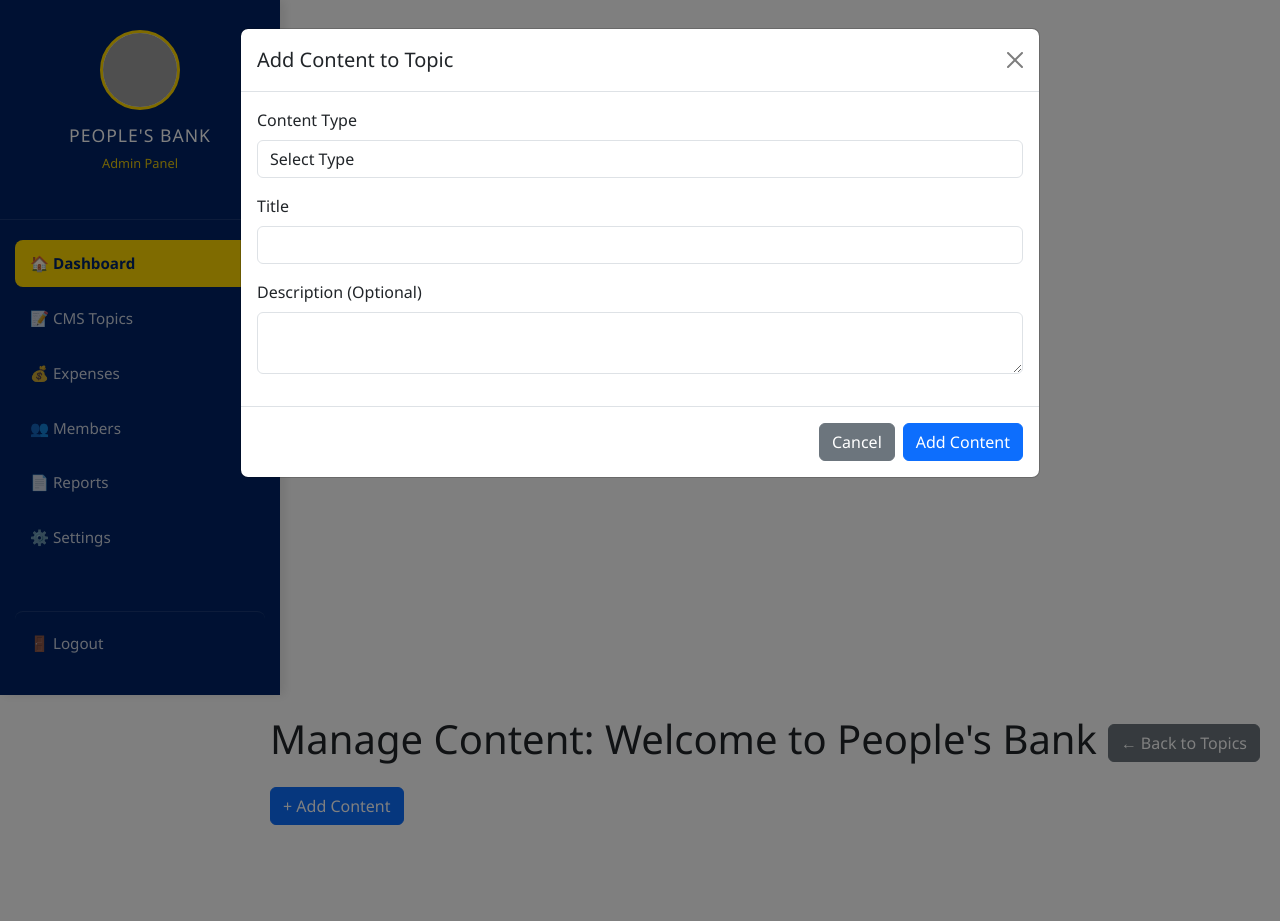
After one commit to supremojubil/PeoplesBankCMS, a PHP site: page /admin/cms_content.php?topic_id=1 in a window 1280 px wide, after a click on "+ Add Content". The commit adds this page. Run offline with PHP 8.4, Linux system fonts and the light colour scheme; a user stored in the database is signed in; data comes from the database, SQL or seed files in the repository; both versions use the stored data as it was after the commit; data that the repository does not hold is empty; grey boxes are pictures that could not be loaded.

Commit message:
Consolidate connection in db.php;added set up to my sql;added sample content management, no css yet

```diff
--- /dev/null
+++ b/admin/cms_content.php
@@ -0,0 +1,228 @@
+<?php
+session_start();
+require_once '../db_function/db.php';
+
+// Check if user is logged in
+if (!isset($_SESSION['user_id'])) {
+    header("Location: ../login.php");
+    exit();
+}
+
+$topic_id = $_GET['topic_id'] ?? 0;
+
+// Fetch topic details
+$stmt = $pdo->prepare("SELECT * FROM topics WHERE id = ?");
+$stmt->execute([$topic_id]);
+$topic = $stmt->fetch();
+
+if (!$topic) {
+    header("Location: cms_topics.php");
+    exit();
+}
+
+// Handle content addition
+if ($_SERVER['REQUEST_METHOD'] === 'POST') {
+    $type = $_POST['type'];
+    $title = trim($_POST['title']);
+    $description = trim($_POST['description']);
+    $content = '';
+
+    if ($type === 'text') {
+        $content = $_POST['text_content'];
+    } elseif ($type === 'image' || $type === 'file') {
+        if (isset($_FILES['file']) && $_FILES['file']['error'] === UPLOAD_ERR_OK) {
+            $upload_dir = '../uploads/';
+            if (!is_dir($upload_dir)) {
+                mkdir($upload_dir, 0755, true);
+            }
+
+            $file_name = basename($_FILES['file']['name']);
+            $file_path = $upload_dir . time() . '_' . $file_name;
+
+            if (move_uploaded_file($_FILES['file']['tmp_name'], $file_path)) {
+                $content = $file_path;
+            }
+        }
+    }
+
+    if (!empty($title) && !empty($content)) {
+        $stmt = $pdo->prepare("INSERT INTO topic_content (topic_id, type, title, content, file_name, description) VALUES (?, ?, ?, ?, ?, ?)");
+        $stmt->execute([$topic_id, $type, $title, $content, $_FILES['file']['name'] ?? '', $description]);
+
+        header("Location: cms_content.php?topic_id=$topic_id&success=added");
+        exit();
+    }
+}
+
+// Handle content deletion
+if (isset($_GET['delete_content']) && is_numeric($_GET['delete_content'])) {
+    $stmt = $pdo->prepare("SELECT * FROM topic_content WHERE id = ?");
+    $stmt->execute([$_GET['delete_content']]);
+    $content_item = $stmt->fetch();
+
+    if ($content_item && ($content_item['type'] === 'image' || $content_item['type'] === 'file')) {
+        if (file_exists($content_item['content'])) {
+            unlink($content_item['content']);
+        }
+    }
+
+    $stmt = $pdo->prepare("DELETE FROM topic_content WHERE id = ?");
+    $stmt->execute([$_GET['delete_content']]);
+
+    header("Location: cms_content.php?topic_id=$topic_id&success=deleted");
+    exit();
+}
+
+// Fetch all content for this topic
+$stmt = $pdo->prepare("SELECT * FROM topic_content WHERE topic_id = ? ORDER BY sort_order, created_at");
+$stmt->execute([$topic_id]);
+$content_items = $stmt->fetchAll();
+?>
+
+<!DOCTYPE html>
+<html lang="en">
+
+<head>
+    <meta charset="UTF-8">
+    <title>Manage Content - <?php echo htmlspecialchars($topic['title']); ?></title>
+    <link rel="stylesheet" href="../assets/css/style.css">
+    <link href="https://cdn.jsdelivr.net/npm/bootstrap@5.3.2/dist/css/bootstrap.min.css" rel="stylesheet">
+    <style>
+        .cms-container {
+            margin-left: 250px;
+            padding: 20px;
+        }
+
+        .content-item {
+            margin-bottom: 15px;
+            padding: 15px;
+            border: 1px solid #ddd;
+            border-radius: 5px;
+        }
+
+        .content-preview {
+            max-width: 200px;
+            max-height: 150px;
+        }
+    </style>
+</head>
+
+<body>
+
+    <!-- Sidebar -->
+    <?php include_once '../includes/sidebar.php'; ?>
+
+    <div class="cms-container">
+        <div class="d-flex justify-content-between align-items-center mb-3">
+            <h1>Manage Content: <?php echo htmlspecialchars($topic['title']); ?></h1>
+            <a href="cms_topics.php" class="btn btn-secondary">← Back to Topics</a>
+        </div>
+
+        <?php if (isset($_GET['success'])): ?>
+            <div class="alert alert-success">
+                <?php if ($_GET['success'] == 'added'): ?>
+                    Content added successfully!
+                <?php elseif ($_GET['success'] == 'deleted'): ?>
+                    Content deleted successfully!
+                <?php endif; ?>
+            </div>
+        <?php endif; ?>
+
+        <!-- Add Content Button -->
+        <button class="btn btn-primary mb-3" data-bs-toggle="modal" data-bs-target="#addContentModal">
+            + Add Content
+        </button>
+
+        <!-- Content List -->
+        <div class="row">
+            <?php foreach ($content_items as $item): ?>
+                <div class="col-md-6">
+                    <div class="content-item">
+                        <h5><?php echo htmlspecialchars($item['title']); ?></h5>
+                        <p><strong>Type:</strong> <?php echo ucfirst($item['type']); ?></p>
+
+                        <?php if ($item['type'] === 'text'): ?>
+                            <div><?php echo nl2br(htmlspecialchars(substr($item['content'], 0, 200))); ?>...</div>
+                        <?php elseif ($item['type'] === 'image'): ?>
+                            <img src="<?php echo htmlspecialchars($item['content']); ?>" class="content-preview img-thumbnail" alt="Content Image">
+                        <?php elseif ($item['type'] === 'file'): ?>
+                            <p><i class="bi bi-file-earmark"></i> <?php echo htmlspecialchars($item['file_name']); ?></p>
+                            <a href="<?php echo htmlspecialchars($item['content']); ?>" target="_blank" class="btn btn-sm btn-outline-primary">Download</a>
+                        <?php endif; ?>
+
+                        <?php if (!empty($item['description'])): ?>
+                            <p><em><?php echo htmlspecialchars($item['description']); ?></em></p>
+                        <?php endif; ?>
+
+                        <div class="btn-group mt-2">
+                            <a href="cms_content.php?topic_id=<?php echo $topic_id; ?>&delete_content=<?php echo $item['id']; ?>"
+                                class="btn btn-sm btn-danger"
+                                onclick="return confirm('Are you sure you want to delete this content?')">Delete</a>
+                        </div>
+                    </div>
+                </div>
+            <?php endforeach; ?>
+        </div>
+    </div>
+
+    <!-- Add Content Modal -->
+    <div class="modal fade" id="addContentModal" tabindex="-1">
+        <div class="modal-dialog modal-lg">
+            <div class="modal-content">
+                <div class="modal-header">
+                    <h5 class="modal-title">Add Content to Topic</h5>
+                    <button type="button" class="btn-close" data-bs-dismiss="modal"></button>
+                </div>
+                <form method="POST" enctype="multipart/form-data">
+                    <div class="modal-body">
+                        <div class="mb-3">
+                            <label class="form-label">Content Type</label>
+                            <select class="form-control" name="type" id="contentType" required>
+                                <option value="">Select Type</option>
+                                <option value="text">Text</option>
+                                <option value="image">Image</option>
+                                <option value="file">File</option>
+                            </select>
+                        </div>
+
+                        <div class="mb-3">
+                            <label class="form-label">Title</label>
+                            <input type="text" class="form-control" name="title" required>
+                        </div>
+
+                        <div class="mb-3" id="textContentDiv" style="display: none;">
+                            <label class="form-label">Text Content</label>
+                            <textarea class="form-control" name="text_content" rows="5"></textarea>
+                        </div>
+
+                        <div class="mb-3" id="fileContentDiv" style="display: none;">
+                            <label class="form-label">File</label>
+                            <input type="file" class="form-control" name="file">
+                            <small class="text-muted">For images: JPG, PNG, GIF. For files: PDF, DOC, etc.</small>
+                        </div>
+
+                        <div class="mb-3">
+                            <label class="form-label">Description (Optional)</label>
+                            <textarea class="form-control" name="description" rows="2"></textarea>
+                        </div>
+                    </div>
+                    <div class="modal-footer">
+                        <button type="button" class="btn btn-secondary" data-bs-dismiss="modal">Cancel</button>
+                        <button type="submit" class="btn btn-primary">Add Content</button>
+                    </div>
+                </form>
+            </div>
+        </div>
+    </div>
+
+    <script src="https://cdn.jsdelivr.net/npm/bootstrap@5.3.2/dist/js/bootstrap.bundle.min.js"></script>
+    <script>
+        document.getElementById('contentType').addEventListener('change', function() {
+            const type = this.value;
+            document.getElementById('textContentDiv').style.display = type === 'text' ? 'block' : 'none';
+            document.getElementById('fileContentDiv').style.display = (type === 'image' || type === 'file') ? 'block' : 'none';
+        });
+    </script>
+</body>
+
+</html>
--- a/db_function/db.php
+++ b/db_function/db.php
@@ -1,7 +1,20 @@
 <?php
-$conn = mysqli_connect("localhost","root","","cms_db");
+$host = "localhost";
+$port = 3309;
+$dbname = "cms_db";
+$user = "adminserver";
+$pass = "admin123!@#";
 
-if(!$conn){
-   die("Database connection failed.");
+try {
+   $pdo = new PDO(
+      "mysql:host=$host;port=$port;dbname=$dbname;charset=utf8",
+      $user,
+      $pass,
+      [
+         PDO::ATTR_ERRMODE => PDO::ERRMODE_EXCEPTION,
+         PDO::ATTR_DEFAULT_FETCH_MODE => PDO::FETCH_ASSOC
+      ]
+   );
+} catch (PDOException $e) {
+   die("Connection failed: " . $e->getMessage());
 }
-?>
--- a/db_function/login_process.php
+++ b/db_function/login_process.php
@@ -1,6 +1,6 @@
 <?php
 session_start();
-require_once "connection.php"; // adjust path if needed
+require_once "db.php"; // Use unified database connection
 
 if ($_SERVER["REQUEST_METHOD"] === "POST") {
 
@@ -27,7 +27,7 @@ if ($_SERVER["REQUEST_METHOD"] === "POST") {
                 $_SESSION['username'] = $user['username'];
 
                 // Redirect to dashboard or home page
-                header("Location: ../index.php"); // create this page later
+                header("Location: ../admin/index.php"); // Redirect to admin panel
                 exit();
             } else {
                 // Password incorrect
@@ -39,11 +39,9 @@ if ($_SERVER["REQUEST_METHOD"] === "POST") {
             header("Location: login.php?error=not_found");
             exit();
         }
-
     } catch (PDOException $e) {
         die("Database Error: " . $e->getMessage());
     }
-
 } else {
     // If not POST, redirect back to login
     header("Location: login.php");
--- a/db_function/process_register.php
+++ b/db_function/process_register.php
@@ -3,7 +3,7 @@
 session_start();
 
 // Include the database connection file
-require_once "connection.php";
+require_once "db.php";
 
 // Check if the form is submitted
 if ($_SERVER["REQUEST_METHOD"] == "POST") {
@@ -41,11 +41,13 @@ if ($_SERVER["REQUEST_METHOD"] == "POST") {
 ?>
 <!DOCTYPE html>
 <html lang="en">
+
 <head>
     <meta charset="UTF-8">
     <meta name="viewport" content="width=device-width, initial-scale=1.0">
     <title>Alert</title>
 </head>
+
 <body>
     <script>
         // Display a JavaScript alert notification
@@ -56,4 +58,5 @@ if ($_SERVER["REQUEST_METHOD"] == "POST") {
         }, 2000); // 2000 milliseconds = 2 seconds
     </script>
 </body>
+
 </html>
--- a/includes/navbar.php
+++ b/includes/navbar.php
@@ -14,6 +14,7 @@
         <div class="collapse navbar-collapse" id="nav">
             <ul class="navbar-nav ms-auto">
                 <li class="nav-item"><a class="nav-link" href="about.php">About Us</a></li>
+                <li class="nav-item"><a class="nav-link" href="topics.php">Topics</a></li>
                 <li class="nav-item"><a class="nav-link" href="index.php#news">What's New</a></li>
                 <li class="nav-item"><a class="nav-link" href="index.php#services">Products & Services</a></li>
                 <li class="nav-item"><a class="nav-link" href="index.php#membership">Membership</a></li>
--- a/includes/sidebar.php
+++ b/includes/sidebar.php
@@ -9,12 +9,13 @@
 
     <nav class="menu">
         <a href="index.php" class="active">🏠 Dashboard</a>
+        <a href="cms_topics.php">📝 CMS Topics</a>
         <a href="expenses.php">💰 Expenses</a>
         <a href="members.php">👥 Members</a>
         <a href="reports.php">📄 Reports</a>
         <a href="settings.php">⚙️ Settings</a>
         <div class="menu-footer">
-            <a href="logout.php" class="logout">🚪 Logout</a>
+            <a href="../logout.php" class="logout">🚪 Logout</a>
         </div>
     </nav>
 </aside>
```
Also changed, not shown: admin/cms_topics.php (added, +156 -0 lines), admin/index.php (+20 -8 lines), database_setup.sql (added, +53 -0 lines), db_function/connection.php (deleted, +0 -21 lines), topics.php (added, +167 -0 lines), README.md (added), 1 other file. Lines whose indentation alone changed are shown as unchanged.
